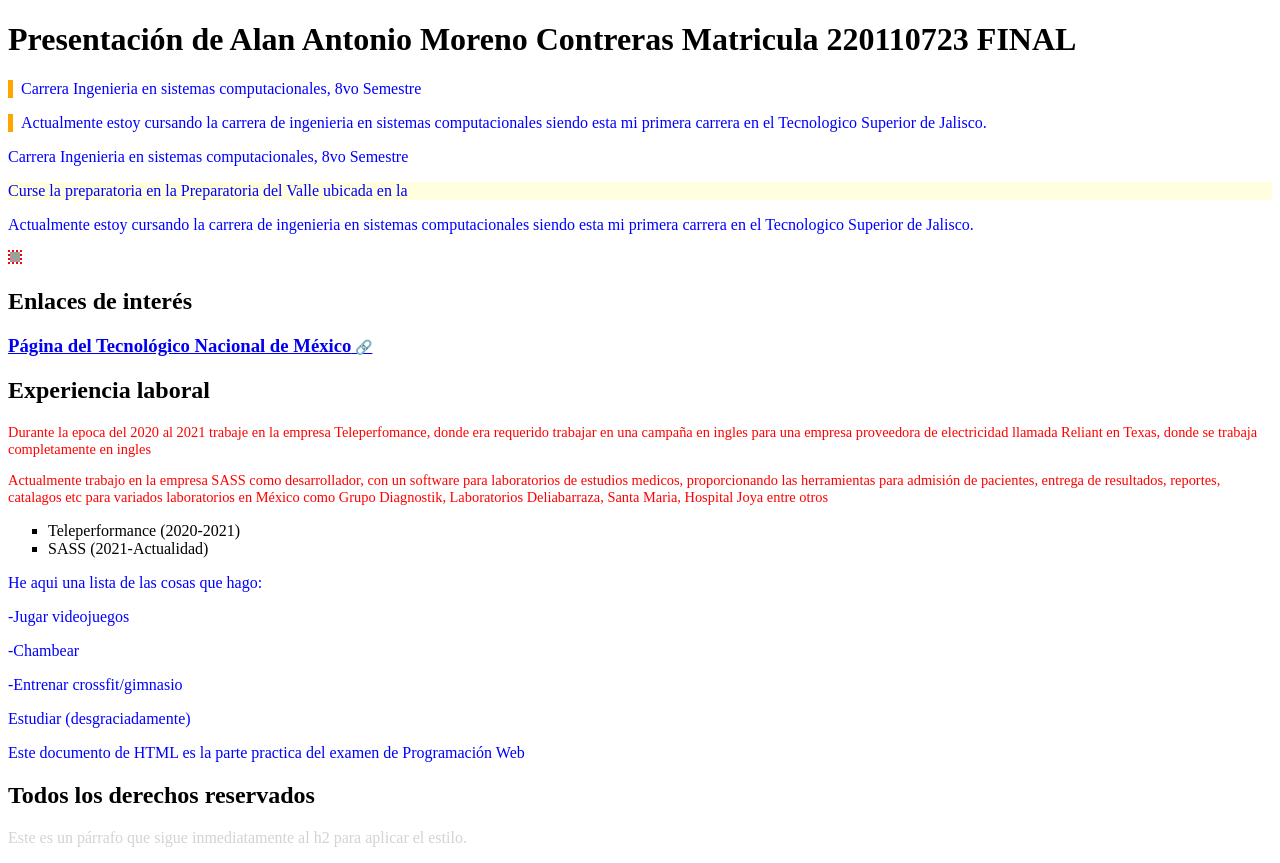
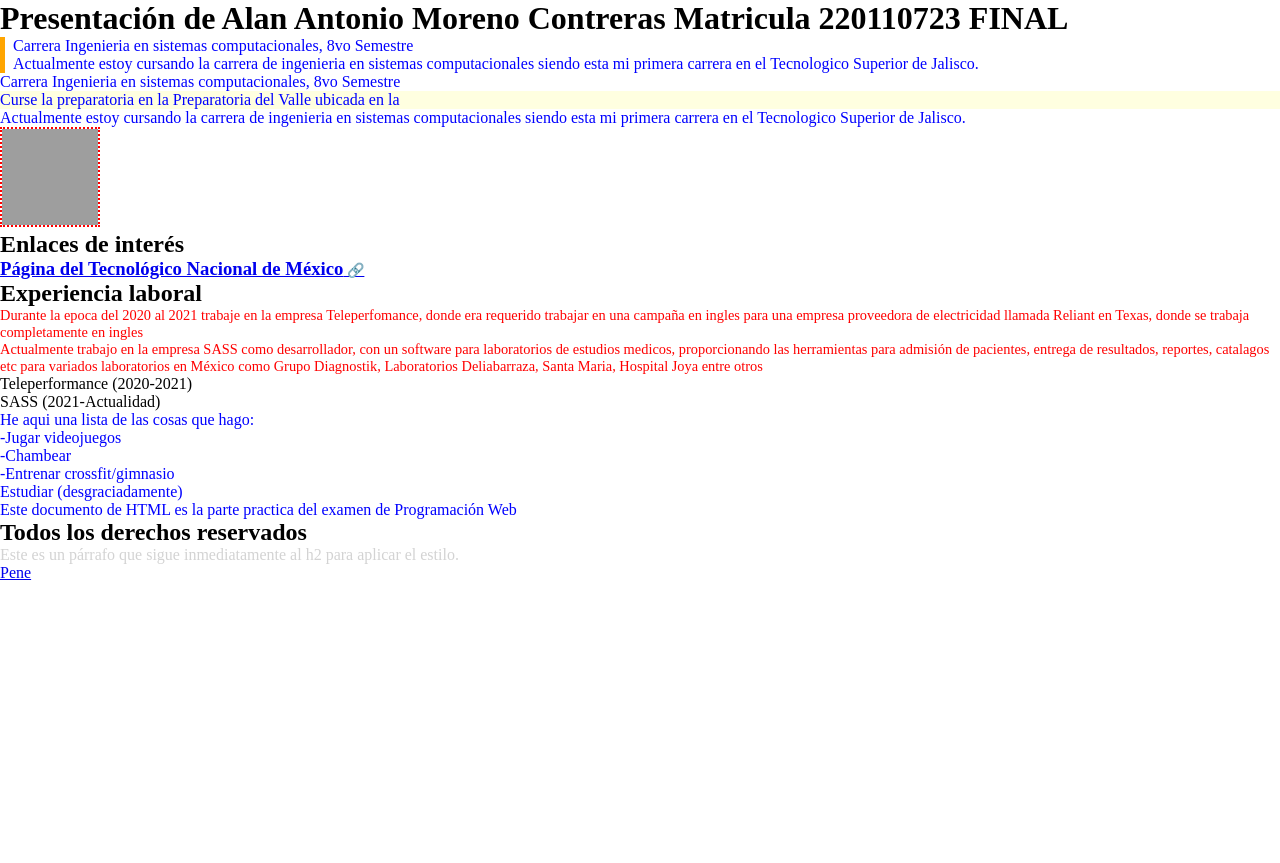
Before and after one commit to strudentss/26AProgWebAntonioMoreno, a plain HTML site: page Selectores y Combinadores en tu Currículum/curriculumAlanMoreno.html in a window 1280 px wide. After the commit the page ends 800 px from the top, so only its background shows below. Drawn offline with Linux system fonts and the light colour scheme; grey boxes are pictures that could not be loaded.

Commit message:
CSS-especificidad

```diff
--- /dev/null
+++ b/CSS-especificidad/styles.css
@@ -0,0 +1,34 @@
+/* Especificidad: 0,0,0,1 */
+p {
+    color: black;
+}
+
+/* por elemento */
+
+/* Especificidad: 0,0,1,0 */
+.destacado {
+    color: purple;
+}
+
+/* por clase */
+
+/* Especificidad: 0,1,0,0 */
+#principal {
+    color: blue;
+}
+
+/* por id */
+
+/* Especificidad: 0,1,1,0 */
+#principal.destacado {
+    color: cyan;
+}
+
+/* id y clase */
+
+/* Especificidad: 0,1,1,0 */
+#principal .destacado {
+    color: green;
+}
+
+/* destacado hijo de principal */
--- a/Selectores y Combinadores en tu Currículum/curriculumAlanMoreno.html
+++ b/Selectores y Combinadores en tu Currículum/curriculumAlanMoreno.html
@@ -5,7 +5,6 @@
     <meta charset="UTF-8">
     <meta name="viewport" content="width=device-width, initial-scale=1.0">
     <title>Document</title>
-    <!-- <link rel="stylesheet" href="estilos.css">-->
     <link rel="stylesheet" href="selectores-practica.css">
 </head>
 
@@ -26,27 +25,23 @@
             carrera en el Tecnologico Superior de Jalisco.</p>
 
         <div>
-            <img id="foto-perfil" src="https://images.pexels.com/photos/1939485/pexels-photo-1939485.jpeg" width="10px"
-                height="10px" alt="Foto de perfil de Alan">
+            <img class="foto-perfil" src="https://images.pexels.com/photos/1939485/pexels-photo-1939485.jpeg"
+                width="100" height="100" alt="Foto de perfil de Alan">
         </div>
         <div>
             <h2>Enlaces de interés</h2>
             <h3><a href="https://www.tecnm.mx" target="_blank">Página del Tecnológico Nacional de México</a></h3>
         </div>
+    </div>
 
-
-    </div>
-    <div>
-        <div id="experiencia">
+    <div class="experiencia">
         <h2>Experiencia laboral</h2>
         <div>
             <p>Durante la epoca del 2020 al 2021 trabaje en la empresa Teleperfomance, donde era requerido trabajar
-                    en
-                    una campaña en ingles para una empresa proveedora de electricidad llamada Reliant en Texas, donde se
+                en una campaña en ingles para una empresa proveedora de electricidad llamada Reliant en Texas, donde se
                 trabaja completamente en ingles</p>
             <p>Actualmente trabajo en la empresa SASS como desarrollador, con un software para laboratorios de
-                    estudios
-                    medicos, proporcionando las herramientas para admisión de pacientes,
+                estudios medicos, proporcionando las herramientas para admisión de pacientes,
                 entrega de resultados, reportes, catalagos etc para variados laboratorios en México como Grupo
                 Diagnostik, Laboratorios Deliabarraza, Santa Maria, Hospital Joya entre otros
             </p>
@@ -59,7 +54,6 @@
         </ul>
     </div>
 
-    </div>
     <div>
         <p>He aqui una lista de las cosas que hago:</p>
         <p>-Jugar videojuegos</p>
@@ -77,6 +71,12 @@
         <p>Este es un párrafo que sigue inmediatamente al h2 para aplicar el estilo.</p>
     </div>
 
+    <!-- Botón para redirigir al index.html de la carpeta CSS-especificidad -->
+    <div>
+        <a href="../CSS-especificidad/index.html">Pene</a>
+
+    </div>
+
 </body>
 
 </html>
--- a/Selectores y Combinadores en tu Currículum/selectores-practica.css
+++ b/Selectores y Combinadores en tu Currículum/selectores-practica.css
@@ -1,5 +1,12 @@
+/* Reset recomendado */
+* {
+    margin: 0;
+    padding: 0;
+    box-sizing: border-box;
+}
+
+/* Estilo general */
 p {
-
     color: blue;
 }
 
@@ -7,7 +14,7 @@ p {
     background-color: lightyellow;
 }
 
-#foto-perfil {
+.foto-perfil {
     border: 2px dotted red;
 }
 
@@ -19,13 +26,13 @@ a[target="_blank"]::after {
 }
 
 /* Ejercicio 4: Combinador descendiente */
-#experiencia p {
+.experiencia p {
     font-size: 0.9em;
     color: red;
 }
 
 /* Ejercicio 5: Combinador hijo directo */
-#experiencia>ul>li {
+.experiencia>ul>li {
     list-style-type: square;
 }
 
```
Also changed, not shown: CSS-especificidad/index.html (added, +28 -0 lines). Lines whose indentation alone changed are shown as unchanged.
